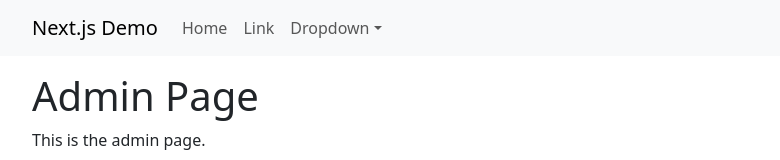
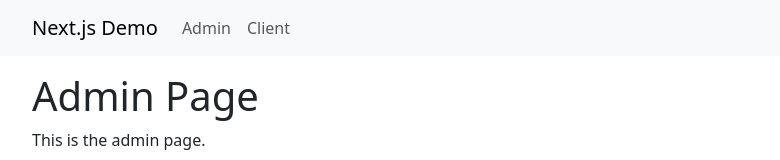
Before and after one commit to NguyenPhuongNam-VNUA/NextJS-Turtorial, a Next.js app: page /admin in a window 1280 px wide. Shown: the top 160 px of the page, without its empty margins (50-830 px from the left). Built offline with nearby package versions, Linux system fonts and the light colour scheme.

Commit message:
load api bằng server hoặc browser (use Effect) đều bị call lại api khi UI được mounted

```diff
--- a/src/components/app.header.tsx
+++ b/src/components/app.header.tsx
@@ -3,7 +3,6 @@
 import Container from 'react-bootstrap/Container';
 import Nav from 'react-bootstrap/Nav';
 import Navbar from 'react-bootstrap/Navbar';
-import NavDropdown from 'react-bootstrap/NavDropdown';
 import Link from 'next/link';
 
 const AppHeader = () => {
@@ -14,15 +13,8 @@ const AppHeader = () => {
         <Navbar.Toggle aria-controls="basic-navbar-nav" />
         <Navbar.Collapse id="basic-navbar-nav">
           <Nav className="me-auto">
-            <Nav.Link as={Link} href="/">Home</Nav.Link>
-            <Nav.Link as={Link} href="#link">Link</Nav.Link>
-            <NavDropdown title="Dropdown" id="basic-nav-dropdown">
-              <NavDropdown.Item as={Link} href="#action/3.1">Action</NavDropdown.Item>
-              <NavDropdown.Item as={Link} href="#action/3.2">Another action</NavDropdown.Item>
-              <NavDropdown.Item as={Link} href="#action/3.3">Something</NavDropdown.Item>
-              <NavDropdown.Divider />
-              <NavDropdown.Item as={Link} href="#action/3.4">Separated link</NavDropdown.Item>
-            </NavDropdown>
+            <Nav.Link as={Link} href="/admin">Admin</Nav.Link>
+            <Nav.Link as={Link} href="/client">Client</Nav.Link>
           </Nav>
         </Navbar.Collapse>
       </Container>
```
Also changed, not shown: src/app/page.tsx (+16 -2 lines).
